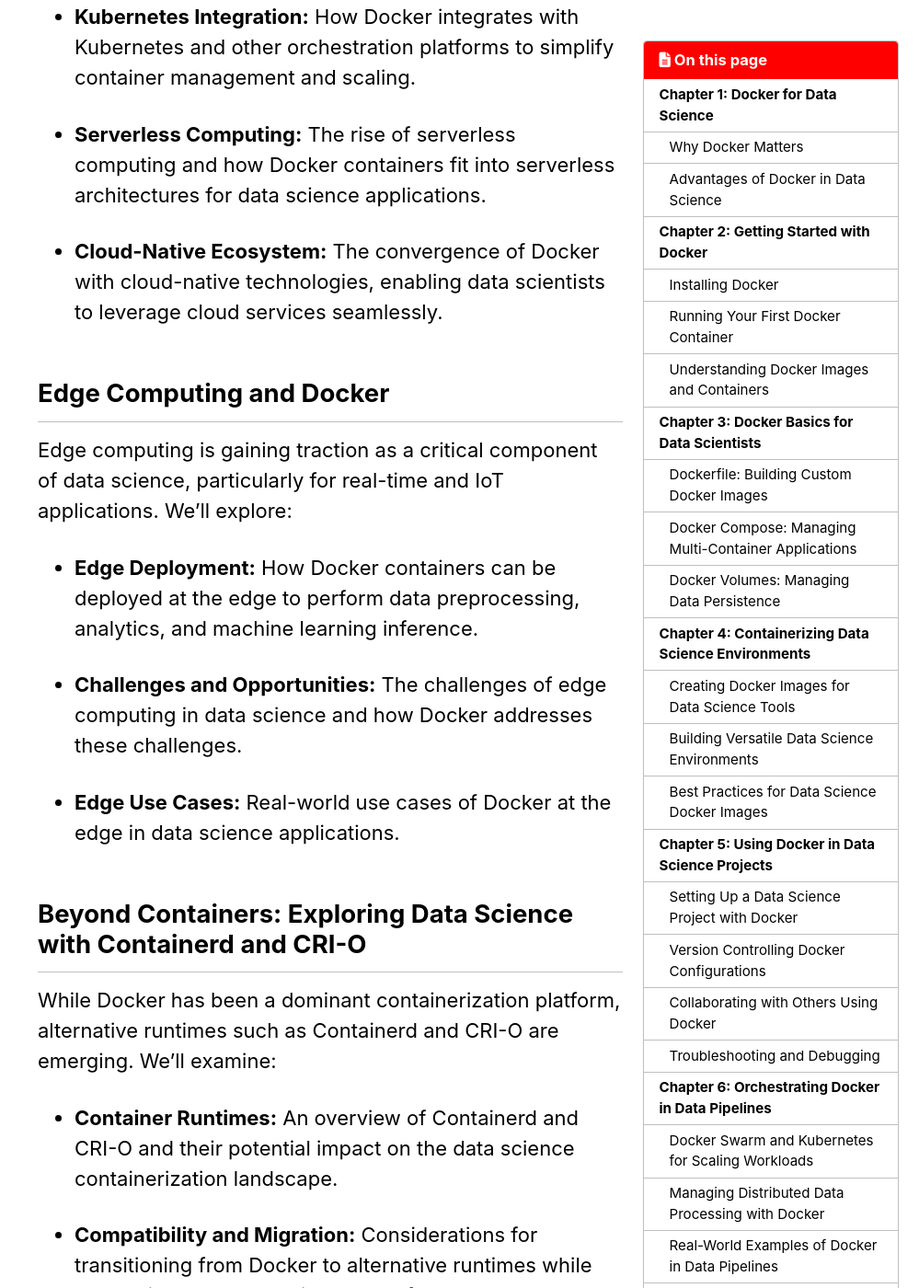
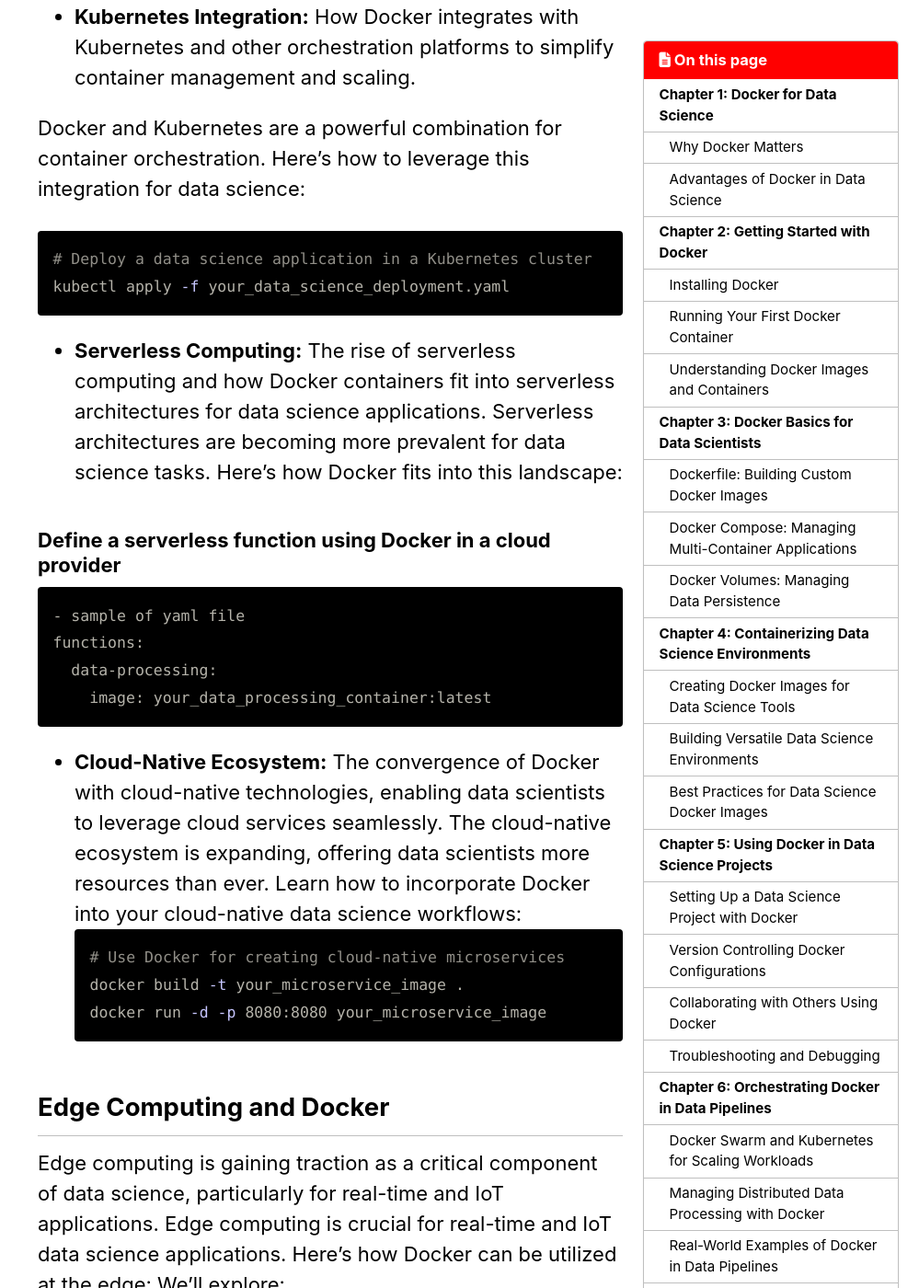
Before and after one commit to naeem-bebit/naeem-bebit.github.io, a Jekyll site: the page built from _posts/2020-05-12-docker.md, in a window 1280 px wide and 1400 px high, scrolled down 20006 px. Shown: the whole window at 92% size, without its empty margins (281-1280 px from the left). Built offline with Jekyll 4.4.1, drawn with Linux system fonts in a browser that asks for light colours; cached includes are drawn as plain includes; nearby versions of some CDN libraries; comment, search, counter and statistics services are not loaded; some of the changed text lies outside the part shown.

Commit message:
chapter 8 bash

````diff
--- a/_posts/2020-05-12-docker.md
+++ b/_posts/2020-05-12-docker.md
@@ -303,27 +303,68 @@
 
 - **Kubernetes Integration:** How Docker integrates with Kubernetes and other orchestration platforms to simplify container management and scaling.
 
+Docker and Kubernetes are a powerful combination for container orchestration. Here's how to leverage this integration for data science:
+
+```bash
+# Deploy a data science application in a Kubernetes cluster
+kubectl apply -f your_data_science_deployment.yaml
+```
+
 - **Serverless Computing:** The rise of serverless computing and how Docker containers fit into serverless architectures for data science applications.
+Serverless architectures are becoming more prevalent for data science tasks. Here's how Docker fits into this landscape:
 
+### Define a serverless function using Docker in a cloud provider
+```bash
+- sample of yaml file
+functions:
+  data-processing:
+    image: your_data_processing_container:latest
+```
 - **Cloud-Native Ecosystem:** The convergence of Docker with cloud-native technologies, enabling data scientists to leverage cloud services seamlessly.
+The cloud-native ecosystem is expanding, offering data scientists more resources than ever. Learn how to incorporate Docker into your cloud-native data science workflows:
+```bash
+# Use Docker for creating cloud-native microservices
+docker build -t your_microservice_image .
+docker run -d -p 8080:8080 your_microservice_image
+```
 
 ## Edge Computing and Docker
 
-Edge computing is gaining traction as a critical component of data science, particularly for real-time and IoT applications. We'll explore:
+Edge computing is gaining traction as a critical component of data science, particularly for real-time and IoT applications. Edge computing is crucial for real-time and IoT data science applications. Here's how Docker can be utilized at the edge: We'll explore:
 
 - **Edge Deployment:** How Docker containers can be deployed at the edge to perform data preprocessing, analytics, and machine learning inference.
+Deploying Docker containers at the edge for data preprocessing and analytics:
+```bash
+# Deploy a Docker container at the edge for real-time data processing
+docker run -d --name edge-processor your_edge_container:latest
 
-- **Challenges and Opportunities:** The challenges of edge computing in data science and how Docker addresses these challenges.
+```
+
+- **Challenges and Opportunities:** The challenges of edge computing in data science and how Docker addresses these challenges. Learn about the challenges and opportunities of using Docker at the edge in data science:
+```bash
+- **Challenge:** Ensuring low latency and high availability in edge deployments.
+- **Opportunity:** Leveraging Docker's lightweight containers for resource-efficient edge computing.
+```
 
 - **Edge Use Cases:** Real-world use cases of Docker at the edge in data science applications.
 
 ## Beyond Containers: Exploring Data Science with Containerd and CRI-O
 
-While Docker has been a dominant containerization platform, alternative runtimes such as Containerd and CRI-O are emerging. We'll examine:
+While Docker has been a dominant containerization platform, alternative runtimes such as Containerd and CRI-O are emerging. Docker has been the dominant containerization platform, but alternative runtimes like Containerd and CRI-O are emerging. Here's how to explore these runtimes and maintain compatibility: We'll examine:
 
 - **Container Runtimes:** An overview of Containerd and CRI-O and their potential impact on the data science containerization landscape.
+Get familiar with Containerd and CRI-O and their potential impact on the data science containerization landscape:
+```bash
+# Using Containerd to run a data science workload
+containerd run -d --name data-workload your_data_container:latest
+```
 
 - **Compatibility and Migration:** Considerations for transitioning from Docker to alternative runtimes while preserving your data science workflows.
+Ensure a smooth transition from Docker to alternative runtimes, preserving your data science workflows:
+```bash
+- **Compatibility:** Check for compatibility with your existing Docker containers and images.
+- **Migration:** Develop a migration plan to shift from Docker to the chosen runtime.
+```
 
 ## Staying Current with Docker and Data Science
 
````
